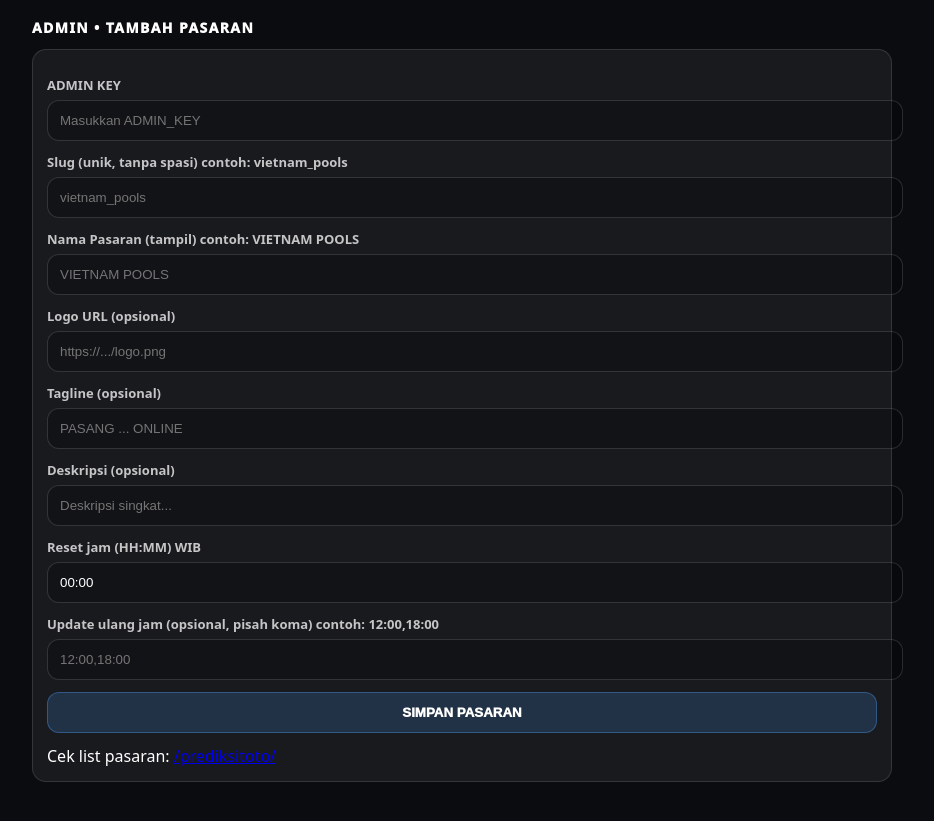
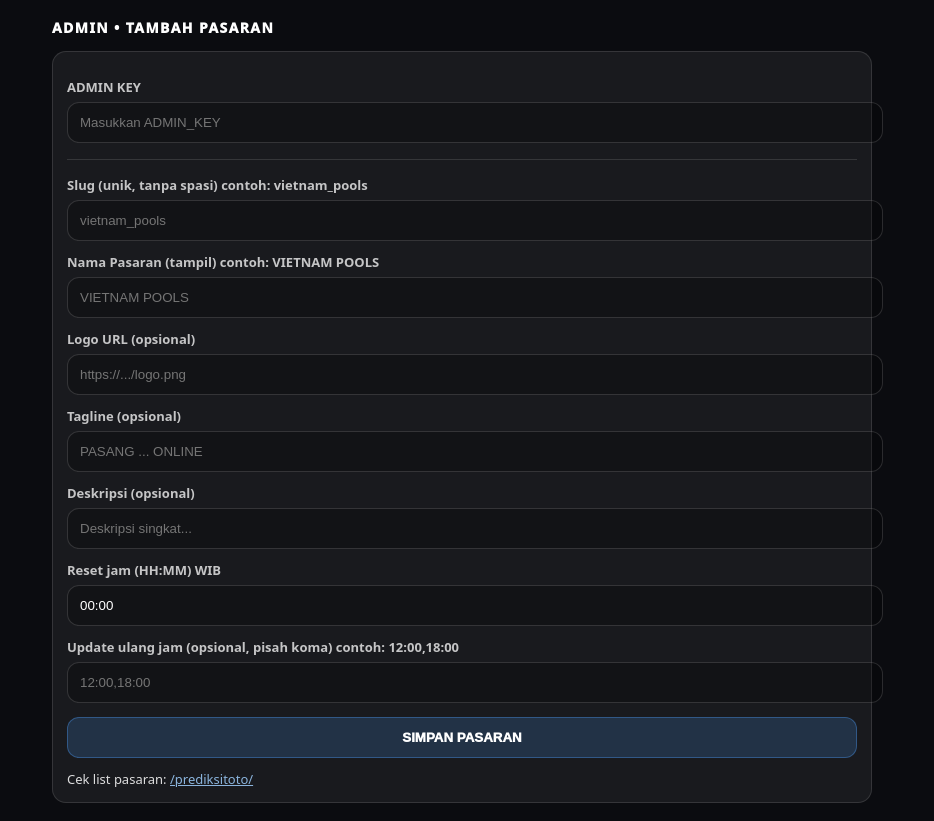
Before and after one commit to henghengrahman-pixel/w-bos, a website: page public/admin/index.html in a window 1280 px wide. Shown: the whole page, without its empty margins (178-1112 px from the left). Before the commit the page ends 800 px from the top, so only its background shows below. Drawn offline with Linux system fonts and the light colour scheme.

Commit message:
Update styles.css

```diff
--- a/public/admin/styles.css
+++ b/public/admin/styles.css
@@ -1,11 +1,23 @@
 body{margin:0;background:#0b0c10;color:#fff;font-family:system-ui}
-.wrap{max-width:860px;margin:0 auto;padding:18px 14px}
-h1{margin:0 0 12px;font-size:14px;letter-spacing:.10em;font-weight:950}
-h2{margin:0 0 10px;font-size:13px;letter-spacing:.06em}
+.wrap{max-width:820px;margin:0 auto;padding:18px 14px}
+h1{margin:0 0 14px;font-size:14px;letter-spacing:.10em;font-weight:950}
 .box{background:rgba(255,255,255,.06);border:1px solid rgba(255,255,255,.12);border-radius:14px;padding:14px}
 label{display:block;margin:12px 0 6px;color:rgba(255,255,255,.75);font-weight:900;font-size:13px}
-input,select{width:100%;padding:12px;border-radius:12px;border:1px solid rgba(255,255,255,.14);background:rgba(0,0,0,.25);color:#fff;outline:none}
-button{width:100%;margin-top:12px;padding:12px;border-radius:12px;border:1px solid rgba(78,161,255,.35);background:rgba(78,161,255,.18);color:#fff;font-weight:950;cursor:pointer}
-button.danger{border-color:rgba(255,80,80,.35);background:rgba(255,80,80,.16)}
-hr{border:0;border-top:1px solid rgba(255,255,255,.12);margin:16px 0}
-#msg{margin-top:12px;color:rgba(255,255,255,.9)}
+input{
+  width:100%;padding:12px;border-radius:12px;
+  border:1px solid rgba(255,255,255,.14);
+  background:rgba(0,0,0,.25);
+  color:#fff;outline:none
+}
+button{
+  width:100%;margin-top:14px;padding:12px;border-radius:12px;
+  border:1px solid rgba(78,161,255,.35);
+  background:rgba(78,161,255,.18);
+  color:#fff;font-weight:950;cursor:pointer
+}
+.hr{height:1px;background:rgba(255,255,255,.12);margin:16px 0}
+.msg{margin-top:12px;padding:10px;border-radius:12px}
+.msg.ok{background:rgba(21,198,111,.14);border:1px solid rgba(21,198,111,.25)}
+.msg.bad{background:rgba(255,80,80,.14);border:1px solid rgba(255,80,80,.25)}
+.hint{margin-top:12px;opacity:.85;font-size:13px}
+a{color:#9fd0ff}
```
